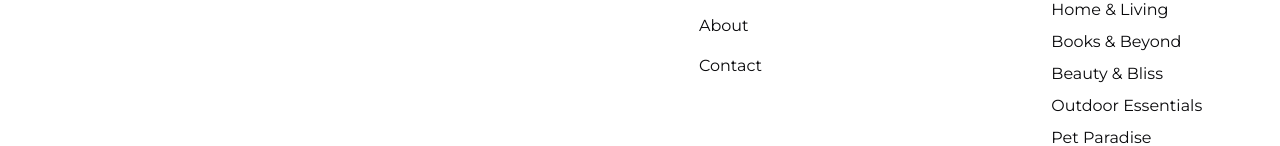
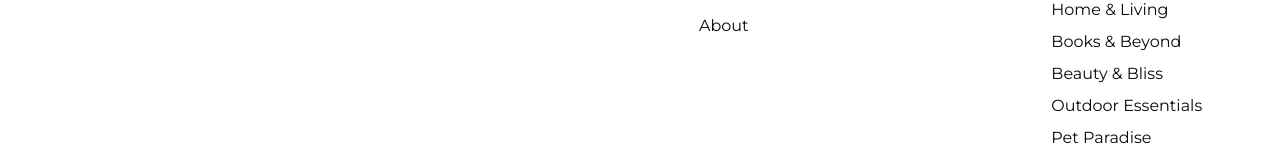
Before and after one commit to durantdurant95/ecommerce-app, a Next.js app: page /products/search in a window 1280 px wide. Shown: the part 362-508 px from the top of the page. Built offline with nearby package versions, Linux system fonts and the light colour scheme; no server answers; the database is empty.

Commit message:
Remove Contact link from Footer component

```diff
--- a/components/footer.tsx
+++ b/components/footer.tsx
@@ -28,9 +28,6 @@ export default function Footer() {
             <li>
               <Link href="/about">About</Link>
             </li>
-            <li>
-              <Link href="/contact">Contact</Link>
-            </li>
           </ul>
         </div>
         <div>
```
